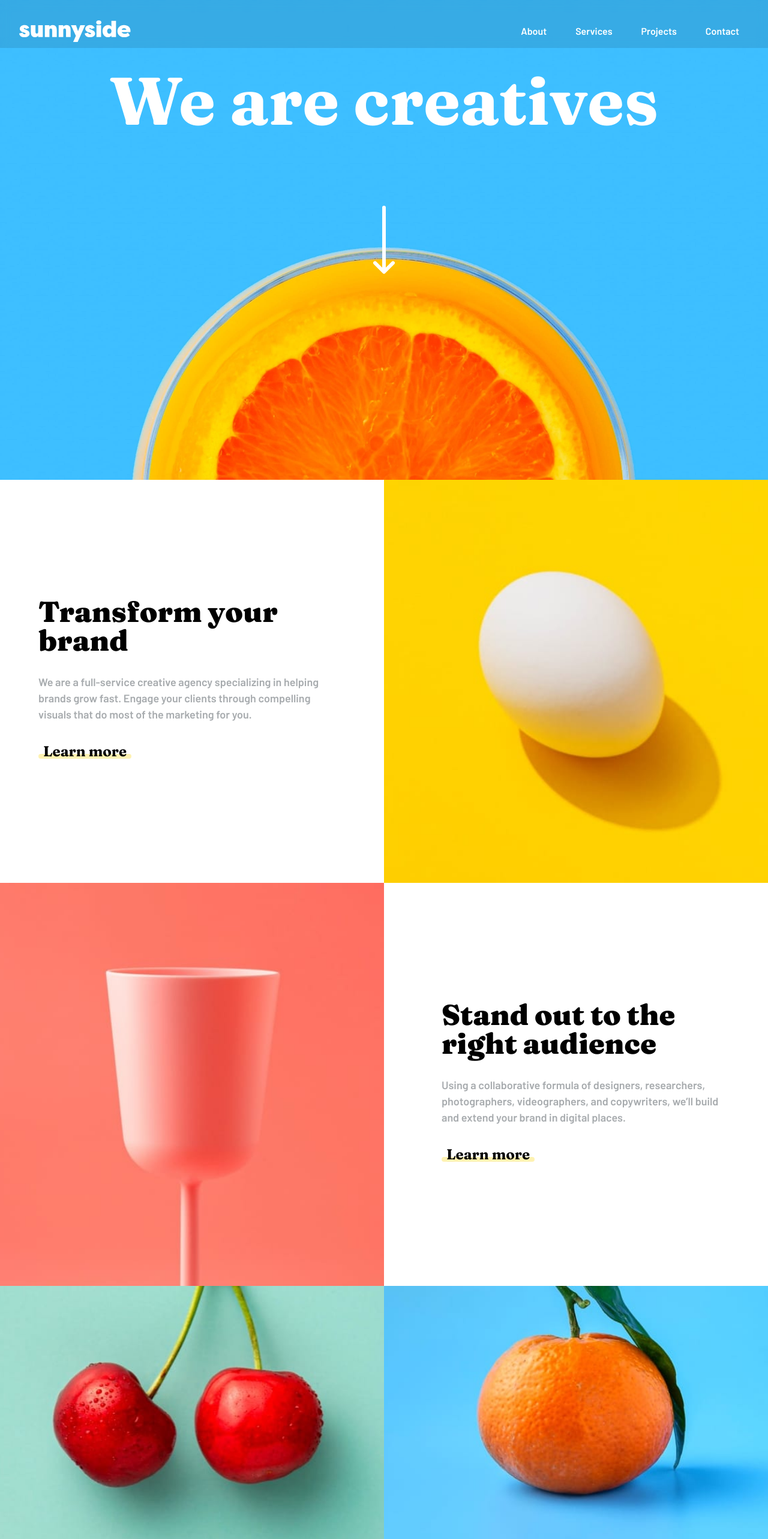
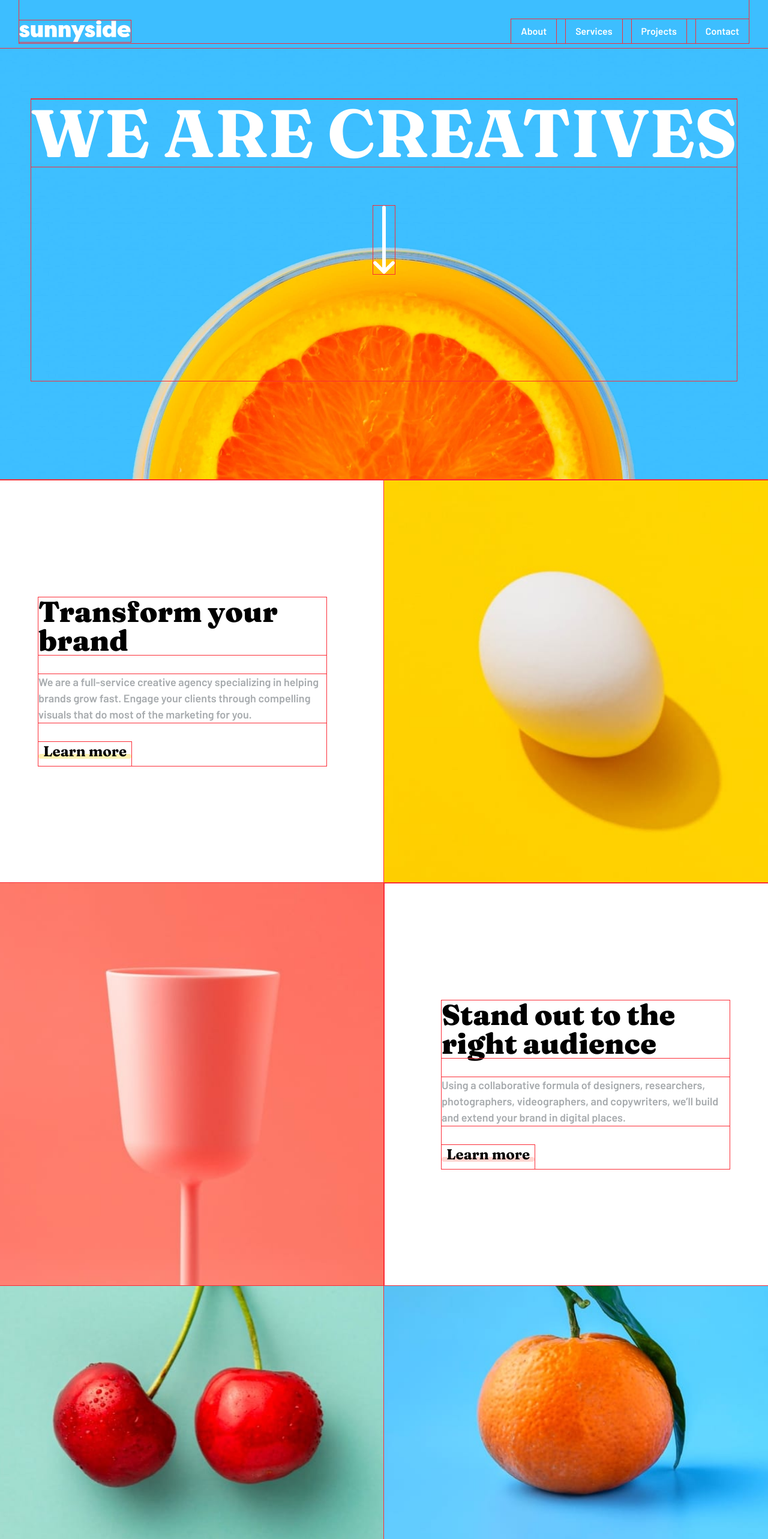
Before and after one commit to lilKriT/fem-agency-landing-page, a Next.js app: page / in a window 1280 px wide. Shown: the top 2566 px of the page at 60% size. Built offline with nearby package versions, Linux system fonts and the light colour scheme.

Commit message:
Did a lot of responsiveness.

```diff
--- a/app/globals.css
+++ b/app/globals.css
@@ -33,7 +33,7 @@
 }
 
 * {
-  /* @apply outline outline-red-500; */
+  @apply outline outline-red-500;
 }
 
 body {
--- a/app/sections/Features.tsx
+++ b/app/sections/Features.tsx
@@ -4,12 +4,12 @@ import Link from "next/link";
 const Features = () => {
   return (
     <section>
-      <div className="grid grid-cols-2 auto-rows-[42rem]">
+      <div className="grid grid-cols-1 lg:grid-cols-2 auto-rows-min lg:auto-rows-[42rem]">
         {/* Egg */}
-        <div className="bg-[url('/desktop/image-transform.jpg')] bg-cover bg-center order-2"></div>
+        <div className="bg-[url('/desktop/image-transform.jpg')] bg-cover bg-center lg:order-2 aspect-square lg:aspect-auto"></div>
 
         {/* Transform */}
-        <div className="flex justify-end items-center py-36 pr-24 order-1">
+        <div className="flex justify-end items-center py-12 lg:py-36 pr-24 lg:order-1">
           <div className="max-w-prose flex flex-col justify-center items-start gap-8 ml-16">
             <h2 className="text-5xl font-black">Transform your brand</h2>
 
@@ -29,10 +29,10 @@ const Features = () => {
         </div>
 
         {/* Cup */}
-        <div className="bg-[url('/desktop/image-stand-out.jpg')] bg-cover bg-center order-3"></div>
+        <div className="bg-[url('/desktop/image-stand-out.jpg')] bg-cover bg-center lg:order-3 aspect-square lg:aspect-auto"></div>
 
         {/* Stand out */}
-        <div className="flex justify-start items-center py-36 pl-24 order-4">
+        <div className="flex justify-start items-center py-12 lg:py-36 pl-24 lg:order-4">
           <div className="max-w-prose flex flex-col justify-center items-start gap-8 mr-16">
             <h2 className="text-5xl font-black">
               Stand out to the right audience
@@ -46,7 +46,7 @@ const Features = () => {
 
             <Link
               href={"/"}
-              className="text-2xl font-serif px-2 after:h-2 after:w-[calc(100%+1rem)] after:bg-yellow-500 after:block after:relative after:-left-2 after:right-8 after:-top-3 after:-z-10 after:opacity-30 after:rounded-full"
+              className="text-2xl font-serif px-2 after:h-2 after:w-[calc(100%+1rem)] after:bg-red-400 after:block after:relative after:-left-2 after:right-8 after:-top-3 after:-z-10 after:opacity-30 after:rounded-full"
             >
               Learn more
             </Link>
@@ -54,7 +54,7 @@ const Features = () => {
         </div>
 
         {/* Cherries / Graphic design */}
-        <div className="bg-[url('/desktop/image-graphic-design.jpg')] bg-cover bg-top order-5 flex flex-col justify-end items-center gap-8 p-16">
+        <div className="bg-[url('/desktop/image-graphic-design.jpg')] bg-cover bg-top lg:order-5 flex flex-col justify-end items-center gap-8 p-16">
           <h2 className="text-4xl font-black text-green-800">Graphic design</h2>
           <p className="text-green-800 text-center max-w-[50ch] text-balance">
             Great design makes you memorable. We deliver artwork that
@@ -64,7 +64,7 @@ const Features = () => {
         </div>
 
         {/* Orange / Photography */}
-        <div className="bg-[url('/desktop/image-photography.jpg')] bg-cover bg-top order-6 flex flex-col justify-end items-center gap-8 p-16">
+        <div className="bg-[url('/desktop/image-photography.jpg')] bg-cover bg-top lg:order-6 flex flex-col justify-end items-center gap-8 p-16">
           <h2 className="text-4xl font-black text-blue-800">Photography</h2>
           <p className="text-blue-800 text-center max-w-[50ch] text-balance">
             Increase your credibility by getting the most stunning, high-quality
--- a/app/sections/Footer.tsx
+++ b/app/sections/Footer.tsx
@@ -4,7 +4,7 @@ import Link from "next/link";
 const Footer = () => {
   return (
     <footer className="flex justify-center items-center bg-[hsl(167,44%,70%)]">
-      <div className="flex flex-col justify-center items-center my-16">
+      <div className="flex flex-col justify-center items-center my-16 mx-8">
         <svg
           height="36"
           viewBox="0 0 124 24"
@@ -17,7 +17,7 @@ const Footer = () => {
         </svg>
 
         {/* Links */}
-        <div className="flex justify-center items-center gap-16 text-green-500 mt-8">
+        <div className="flex justify-center items-center gap-8 lg:gap-16 text-green-500 mt-8">
           <Link href={"/"}>About</Link>
           <Link href={"/"}>Services</Link>
           <Link href={"/"}>Projects</Link>
--- a/app/sections/Gallery.tsx
+++ b/app/sections/Gallery.tsx
@@ -1,7 +1,7 @@
 const Gallery = () => {
   return (
-    <section className="grid grid-cols-4 grid-rows-[37.5rem]">
-      <div className="bg-[url('/desktop/image-gallery-milkbottles.jpg')] bg-cover bg-no-repeat bg-bottom"></div>
+    <section className="grid grid-cols-2 lg:grid-cols-4 grid-rows-2 lg:grid-rows-[37.5rem]">
+      <div className="bg-[url('/desktop/image-gallery-milkbottles.jpg')] bg-cover bg-no-repeat bg-bottom aspect-square lg:aspect-auto"></div>
       <div className="bg-[url('/desktop/image-gallery-orange.jpg')] bg-cover bg-no-repeat bg-top"></div>
       <div className="bg-[url('/desktop/image-gallery-cone.jpg')] bg-cover bg-no-repeat bg-bottom"></div>
       <div className="bg-[url('/desktop/image-gallery-sugarcubes.jpg')] bg-cover bg-no-repeat bg-center"></div>
--- a/app/sections/Header.tsx
+++ b/app/sections/Header.tsx
@@ -2,7 +2,7 @@ import Link from "next/link";
 
 const Header = () => {
   return (
-    <header className="fixed top-0 w-full backdrop-blur-sm bg-black/10">
+    <header className="fixed top-0 w-full bg-[rgb(61,190,255)]">
       <div className="flex justify-between items-center pt-8 mx-8 mb-2">
         <svg
           height="36"
--- a/app/sections/Hero.tsx
+++ b/app/sections/Hero.tsx
@@ -2,9 +2,11 @@ import Image from "next/image";
 
 const Hero = () => {
   return (
-    <section className="min-h-dvh flex justify-center items-center bg-[url('/desktop/image-header.jpg')] bg-cover bg-bottom">
+    <section className="min-h-[40rem] lg:min-h-dvh flex justify-center items-center bg-[url('/desktop/image-header.jpg')] bg-cover bg-bottom">
       <div className="grid grid-rows-3 gap-16 justify-items-center items-center">
-        <h1 className="text-[7rem] text-white">We are creatives</h1>
+        <h1 className="text-5xl md:text-7xl xl:text-[7rem] text-white text-center uppercase">
+          We are creatives
+        </h1>
         <Image
           src={"/icon-arrow-down.svg"}
           alt="Look down"
--- a/app/sections/Testimonials.tsx
+++ b/app/sections/Testimonials.tsx
@@ -34,16 +34,16 @@ const testimonials: Testimonial[] = [
 const Testimonials = () => {
   return (
     <section className="min-h-dvh flex justify-center items-center">
-      <div className="max-w-6xl flex flex-col justify-center items-center gap-16">
-        <h2 className="text-3xl font-black tracking-widest text-gray-400">
+      <div className="max-w-6xl flex flex-col justify-center items-center gap-16 my-16">
+        <h2 className="text-2xl md:text-3xl font-black tracking-widest text-gray-400 text-center">
           Client testimonials
         </h2>
 
-        <div className="flex justify-center items-center gap-8">
+        <div className="flex flex-col lg:flex-row justify-center items-center gap-16 lg:gap-8">
           {testimonials.map((t, idx) => (
             <div
               key={idx}
-              className="flex flex-col justify-start items-center text-center gap-16 text-balance"
+              className="flex flex-col justify-start items-center text-center gap-8 lg:gap-16 text-balance"
             >
               <Image
                 src={t.image}
```
